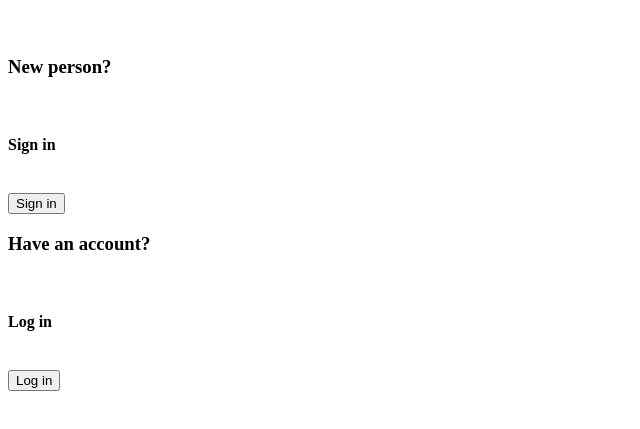
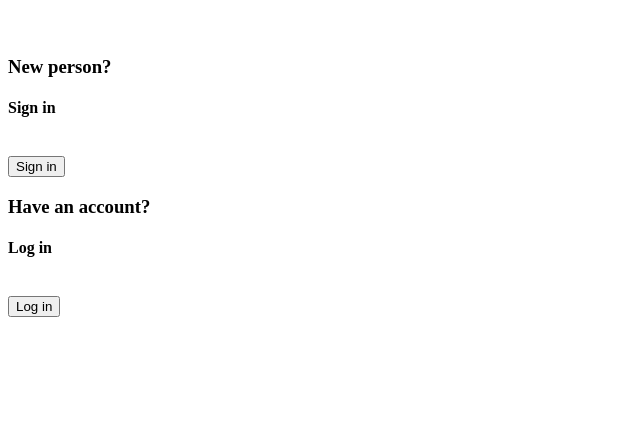
Before and after one commit to Reyfitzson/reyfitzson.github.io, a plain HTML site: page index.html in a window 1280 px wide. Shown: the part 61-490 px from the top of the page, without its empty margins (0-640 px from the left). Drawn offline with Linux system fonts and the light colour scheme.

Commit message:
Update index.html

```diff
--- a/index.html
+++ b/index.html
@@ -5,12 +5,12 @@
 </head>
 <body>
     <h1>Hi!!</h1><br>
-    <h3>New person?</h3><br>
+    <h3>New person?</h3>
 <div>
     <h4>Sign in</h4><br>
     <button>Sign in</button>
 </div>
-    <h3>Have an account?</h3><br>
+    <h3>Have an account?</h3>
 <div>
     <h4>Log in</h4><br>
     <button>Log in</button>
```
